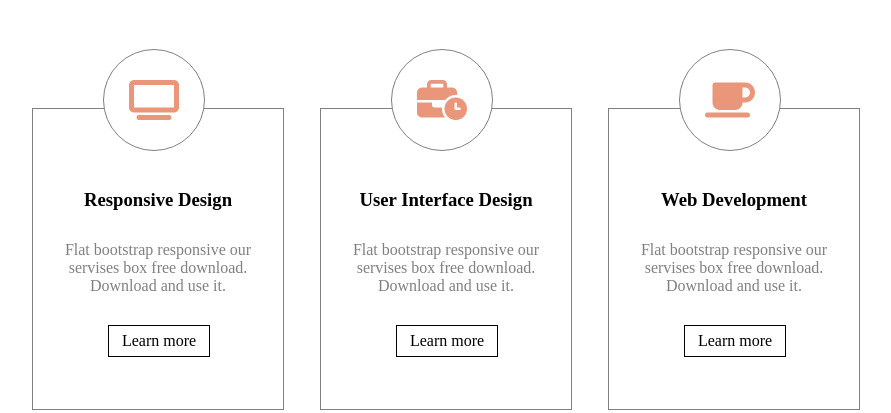
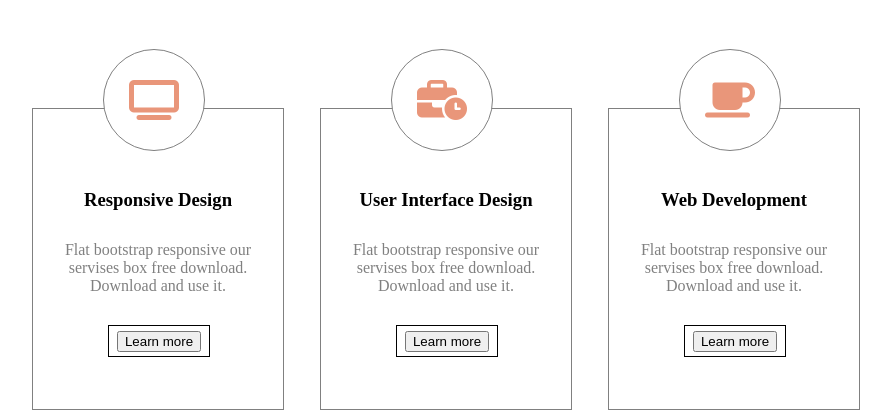
Before and after one commit to Sanyi81/Cards, a plain HTML site: page Cards/index.html in a window 1280 px wide. Shown: the whole page, without its empty margins (162-1053 px from the left). Drawn offline with Linux system fonts and the light colour scheme.

Commit message:
add cards3 files

```diff
--- a/Cards/index.html
+++ b/Cards/index.html
@@ -19,8 +19,8 @@
     <p>
         Flat bootstrap responsive our servises box free download. Download and use it.
     </p>
-    <div class="botton-border">
-        <botton>Learn more</botton>
+    <div class="button-border">
+        <button>Learn more</button>
     </div>
 </div>
 <div class="card">
@@ -31,8 +31,8 @@
     <p>
         Flat bootstrap responsive our servises box free download. Download and use it.
     </p>
-    <div class="botton-border">
-        <botton>Learn more</botton>
+    <div class="button-border">
+        <button>Learn more</button>
     </div>
 </div>
 <div class="card">
@@ -43,8 +43,8 @@
     <p>
         Flat bootstrap responsive our servises box free download. Download and use it.
     </p>
-    <div class="botton-border">
-        <botton>Learn more</botton>
+    <div class="button-border">
+        <button>Learn more</button>
     </div>
 </div>
 </div>
--- a/Cards/style.css
+++ b/Cards/style.css
@@ -45,7 +45,7 @@ p {
     padding: 20px;
     color: gray;
 }
-.botton-border {
+.button-border {
     width: 100px;
     height: 30px;
     border: 1px solid black;
@@ -54,7 +54,7 @@ p {
     align-items: center;
     margin-left: 75px;
 }
-.botton-border:hover {
+.button-border:hover {
     background: darkturquoise;
     cursor: pointer;
 }
```
Also changed, not shown: 2 other files.
